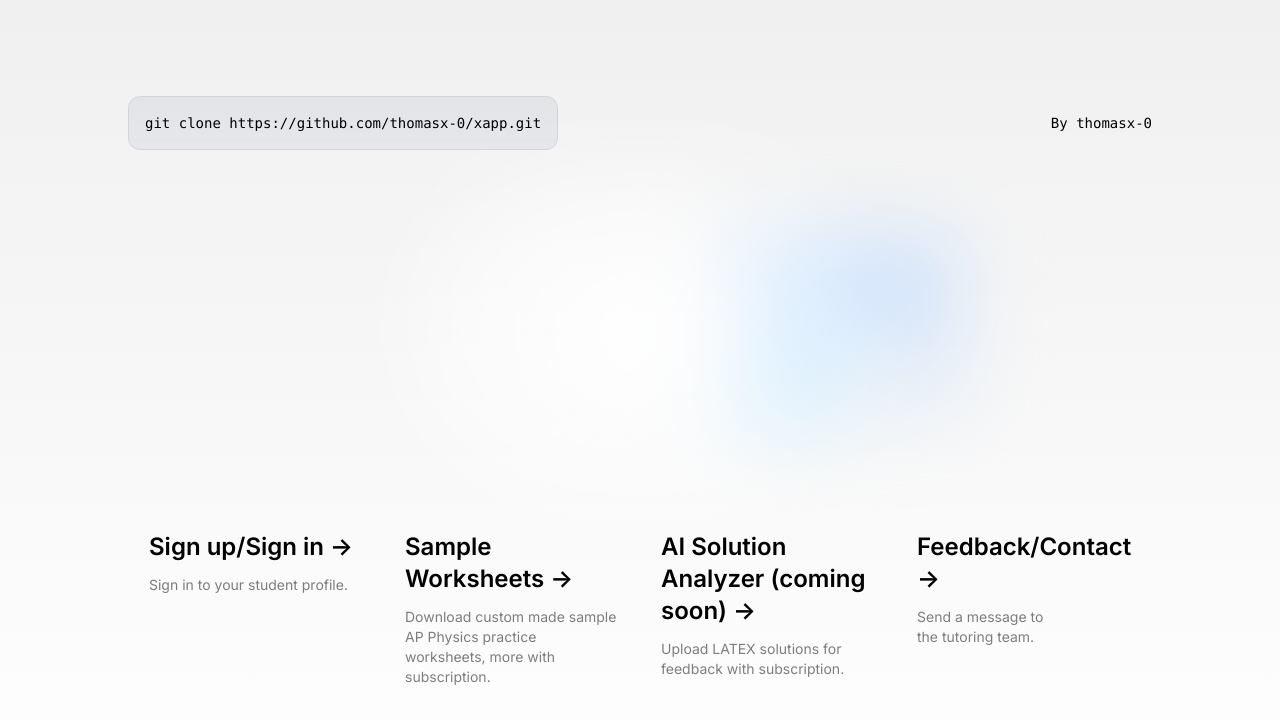
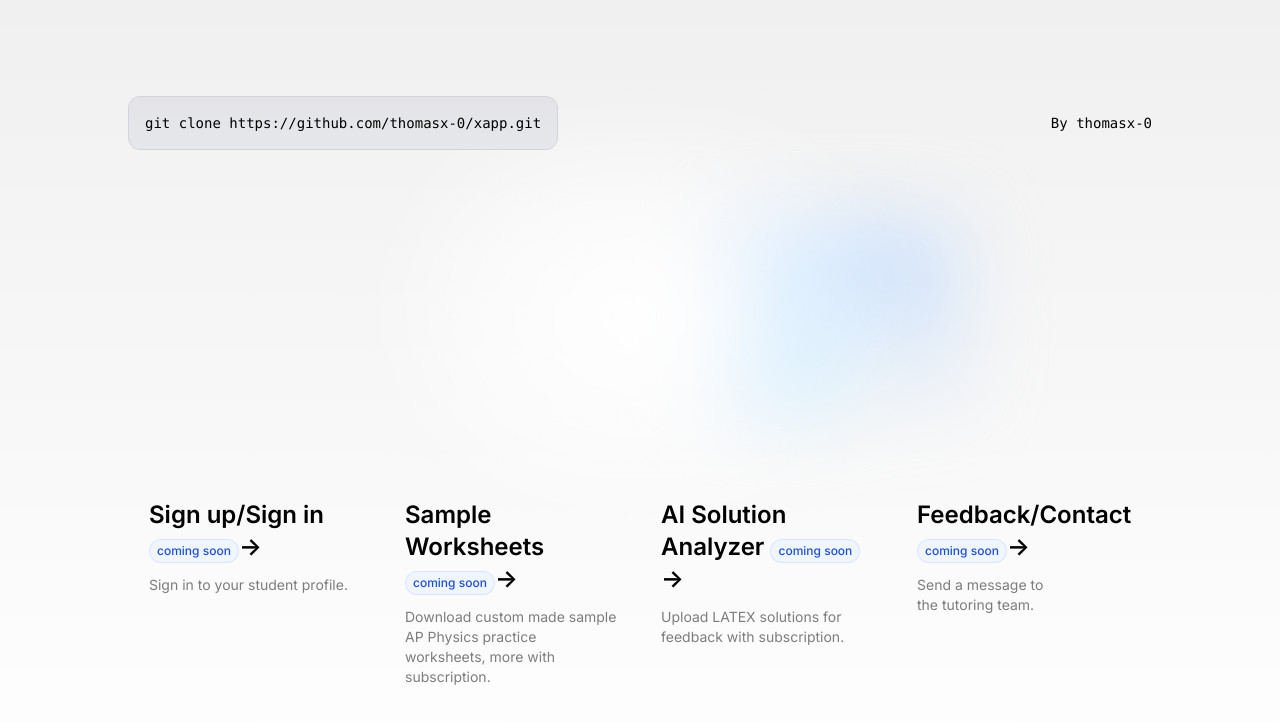
Before and after one commit to thomasx-0/ecopil0, a Next.js app: page / in a window 1280 px wide. Shown: the top 722 px of the page. Built offline with nearby package versions, Linux system fonts and the light colour scheme.

Commit message:
Added coming soon buttons

```diff
--- a/src/app/page.js
+++ b/src/app/page.js
@@ -31,24 +31,26 @@ export default function Home() {
           rel="noopener noreferrer"
         >
           <h2 className={`mb-3 text-2xl font-semibold`}>
-            Sign up/Sign in{" "}
+            Sign up/Sign in{" "} <span
+              className="inline-flex items-center rounded-full bg-blue-50 px-2 py-1 text-xs font-medium text-blue-700 ring-1 ring-inset ring-blue-700/10">coming soon</span>
             <span className="inline-block transition-transform group-hover:translate-x-1 motion-reduce:transform-none">
               -&gt;
             </span>
           </h2>
           <p className={`m-0 max-w-[30ch] text-sm opacity-50`}>
-           Sign in to your student profile.
+            Sign in to your student profile.
           </p>
         </a>
 
         <a
-          href="#"
+            href="#"
           className="group rounded-lg border border-transparent px-5 py-4 transition-colors hover:border-gray-300 hover:bg-gray-100 hover:dark:border-neutral-700 hover:dark:bg-neutral-800 hover:dark:bg-opacity-30"
           target="_blank"
           rel="noopener noreferrer"
         >
           <h2 className={`mb-3 text-2xl font-semibold`}>
-            Sample Worksheets{" "}
+            Sample Worksheets{" "} <span
+              className="inline-flex items-center rounded-full bg-blue-50 px-2 py-1 text-xs font-medium text-blue-700 ring-1 ring-inset ring-blue-700/10">coming soon</span>
             <span className="inline-block transition-transform group-hover:translate-x-1 motion-reduce:transform-none">
               -&gt;
             </span>
@@ -65,13 +67,14 @@ export default function Home() {
           rel="noopener noreferrer"
         >
           <h2 className={`mb-3 text-2xl font-semibold`}>
-            AI Solution Analyzer (coming soon){" "}
+            AI Solution Analyzer{" "} <span
+              className="inline-flex items-center rounded-full bg-blue-50 px-2 py-1 text-xs font-medium text-blue-700 ring-1 ring-inset ring-blue-700/10">coming soon</span>
             <span className="inline-block transition-transform group-hover:translate-x-1 motion-reduce:transform-none">
               -&gt;
             </span>
           </h2>
           <p className={`m-0 max-w-[30ch] text-sm opacity-50`}>
-           Upload LATEX solutions for feedback with subscription.
+            Upload LATEX solutions for feedback with subscription.
           </p>
         </a>
 
@@ -82,13 +85,14 @@ export default function Home() {
           rel="noopener noreferrer"
         >
           <h2 className={`mb-3 text-2xl font-semibold`}>
-            Feedback/Contact{" "}
+            Feedback/Contact{" "} <span
+              className="inline-flex items-center rounded-full bg-blue-50 px-2 py-1 text-xs font-medium text-blue-700 ring-1 ring-inset ring-blue-700/10">coming soon</span>
             <span className="inline-block transition-transform group-hover:translate-x-1 motion-reduce:transform-none">
               -&gt;
             </span>
           </h2>
           <p className={`m-0 max-w-[30ch] text-sm opacity-50 text-balance`}>
-           Send a message to the tutoring team.
+            Send a message to the tutoring team.
           </p>
         </a>
       </div>
```
